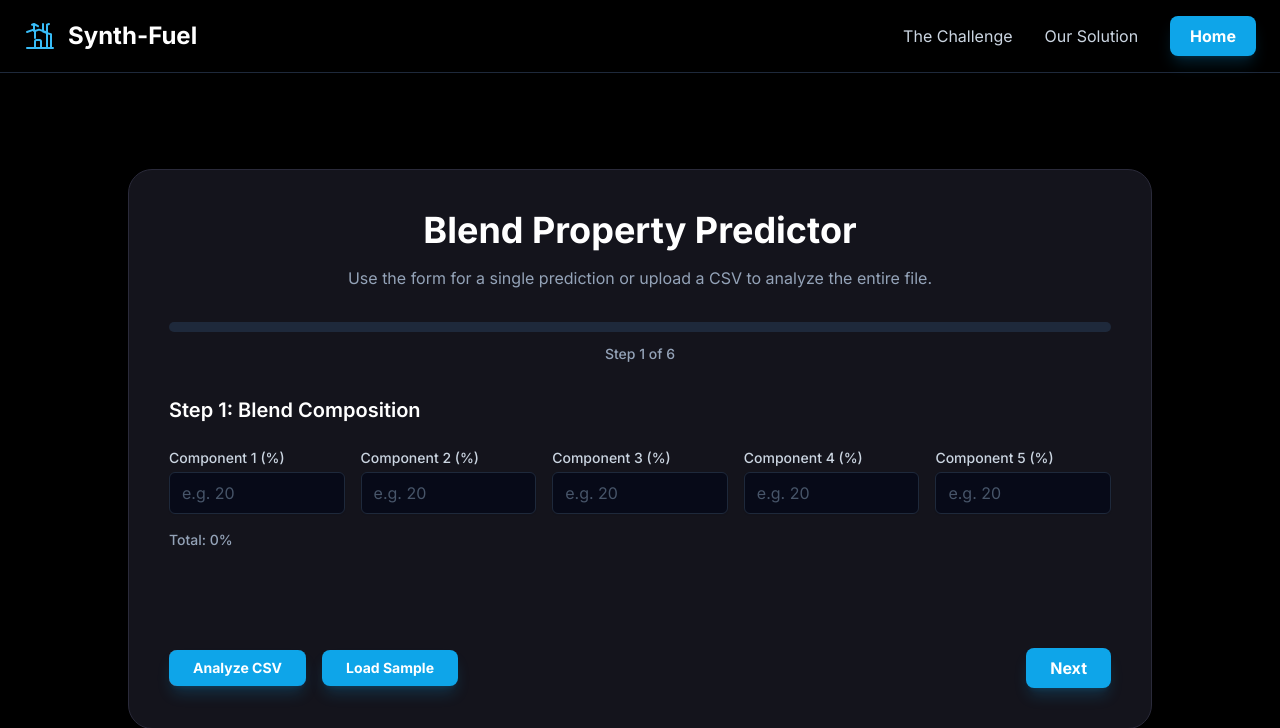
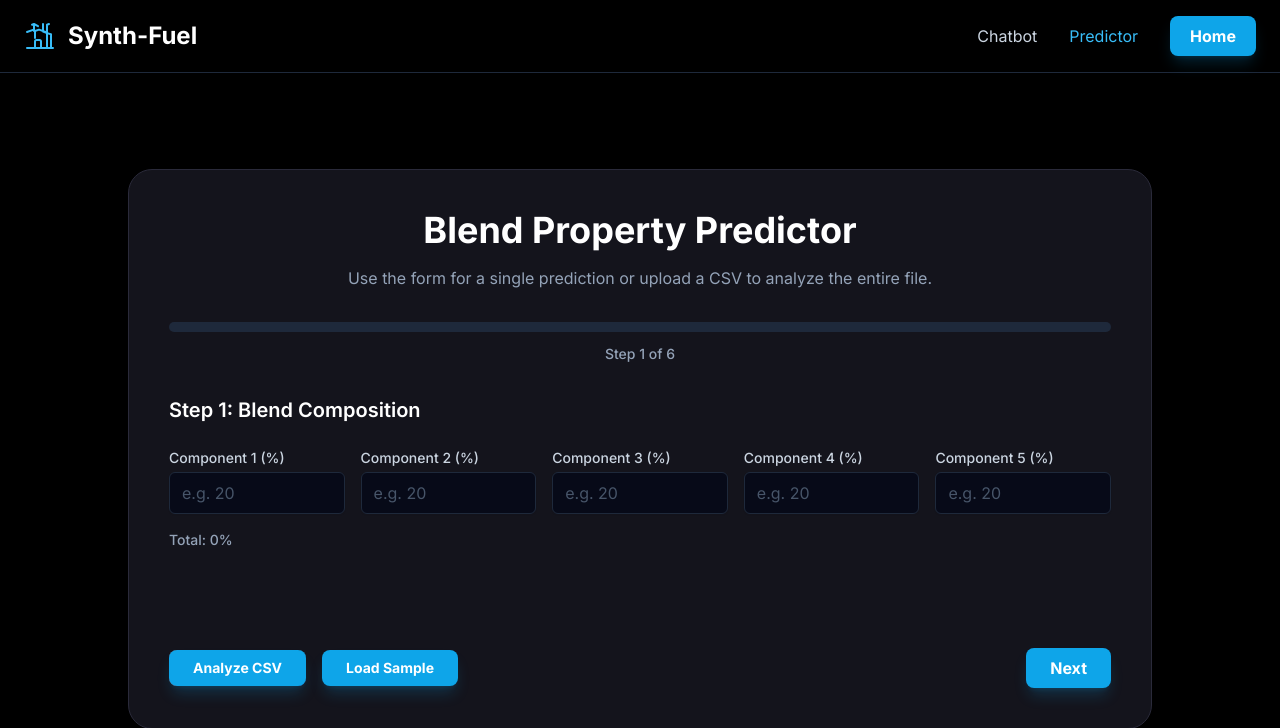
Before and after one commit to amit11ki/Fuel_Blend_Prediction_shell.ai_hackathon, a Python web app: template templates/predictor.html in a window 1280 px wide. Shown: the top 728 px of the page. Run offline with Jinja, Linux system fonts and the light colour scheme; the template is opened without the code that fills it, so the values that code supplies are empty; some libraries are stand-ins or nearby versions.

Commit message:
Edit predictor.html

```diff
--- a/templates/predictor.html
+++ b/templates/predictor.html
@@ -1,4 +1,3 @@
-
 <!DOCTYPE html>
 <html lang="en" class="scroll-smooth">
 <head>
@@ -156,14 +155,14 @@
     <!-- Header Updated to Match Home Page Style -->
     <header class="bg-black/50 backdrop-blur-lg sticky top-0 z-50 border-b border-slate-800">
         <nav class="container mx-auto px-6 py-4 flex justify-between items-center">
-            <a href="index.html" class="flex items-center gap-3">
+            <a href="/" class="flex items-center gap-3">
                 <svg class="w-8 h-8 text-sky-400" xmlns="http://www.w3.org/2000/svg" fill="none" viewBox="0 0 24 24" stroke-width="1.5" stroke="currentColor"><path stroke-linecap="round" stroke-linejoin="round" d="M8.25 21v-4.875c0-.621.504-1.125 1.125-1.125h2.25c.621 0 1.125.504 1.125 1.125V21m0 0h4.5V3.545M12.75 21h7.5V10.75M2.25 21h1.5m18 0h-18M2.25 9l4.5-1.636M18.75 3l-1.5.545m0 6.205l3 1m-3-1l-3-1m3 1v5.25M7.5 3l3 1.636M7.5 3L6 3.545M7.5 3v5.25m6.75-5.25v5.25m0 0l3 1m-3-1l-3-1m-3 1l3-1m-3 1v5.25" /></svg>
                 <span class="text-2xl font-bold text-white">Synth-Fuel</span>
             </a>
             <div class="hidden md:flex items-center space-x-8 text-slate-300">
-                <a href="index.html#challenge" class="hover:text-sky-400 transition-colors">The Challenge</a>
-                <a href="index.html#solution" class="hover:text-sky-400 transition-colors">Our Solution</a>
-                <a href="home.html" class="bg-sky-500 hover:bg-sky-600 text-white font-bold py-2 px-5 rounded-lg transition-all shadow-lg shadow-sky-500/20">Home</a>
+                <a href="/chatbot" class="hover:text-sky-400 transition-colors">Chatbot</a>
+                <a href="/predictor" class="text-sky-400 transition-colors">Predictor</a>
+                <a href="/" class="bg-sky-500 hover:bg-sky-600 text-white font-bold py-2 px-5 rounded-lg transition-all shadow-lg shadow-sky-500/20">Home</a>
             </div>
         </nav>
     </header>
```
